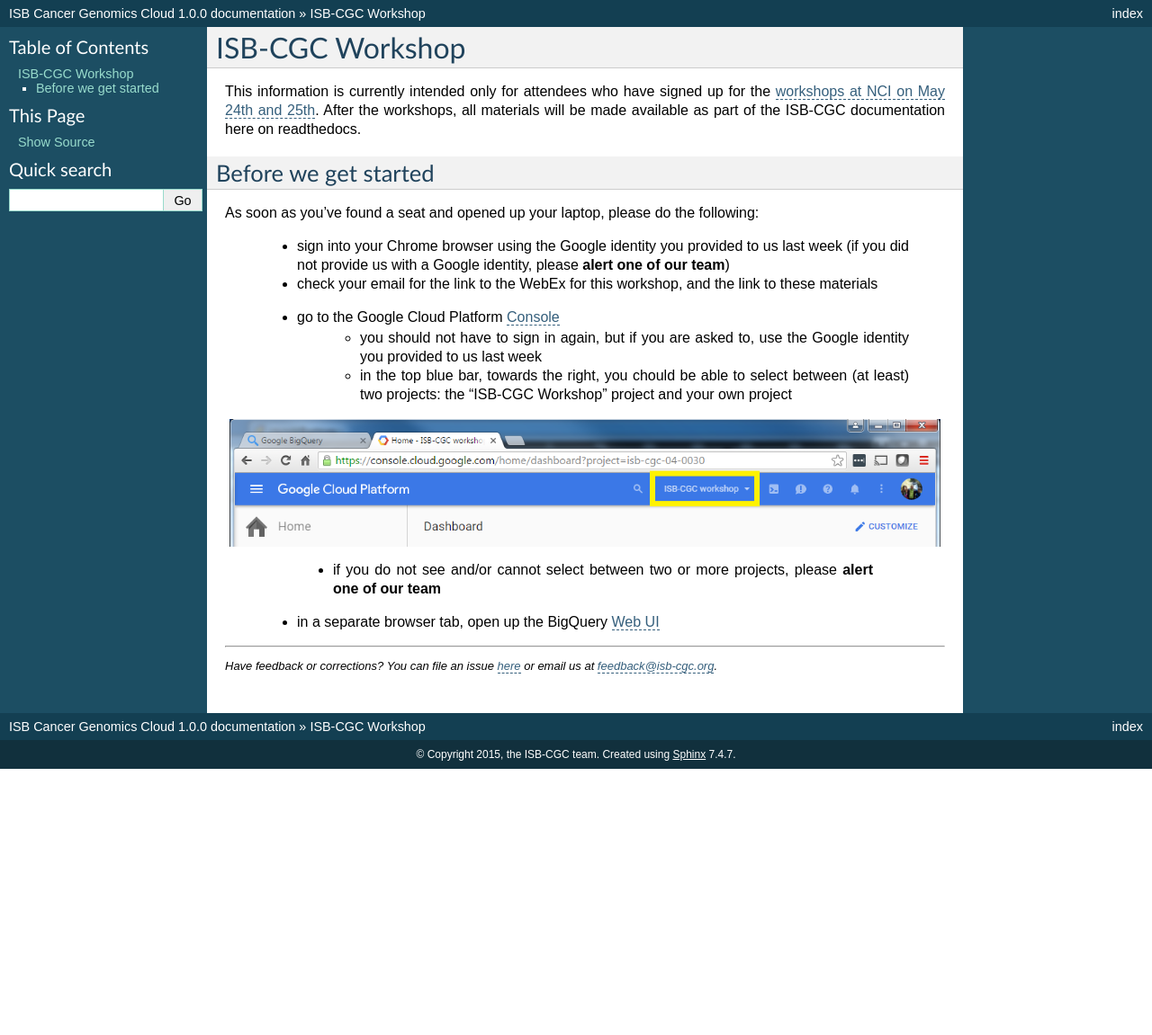
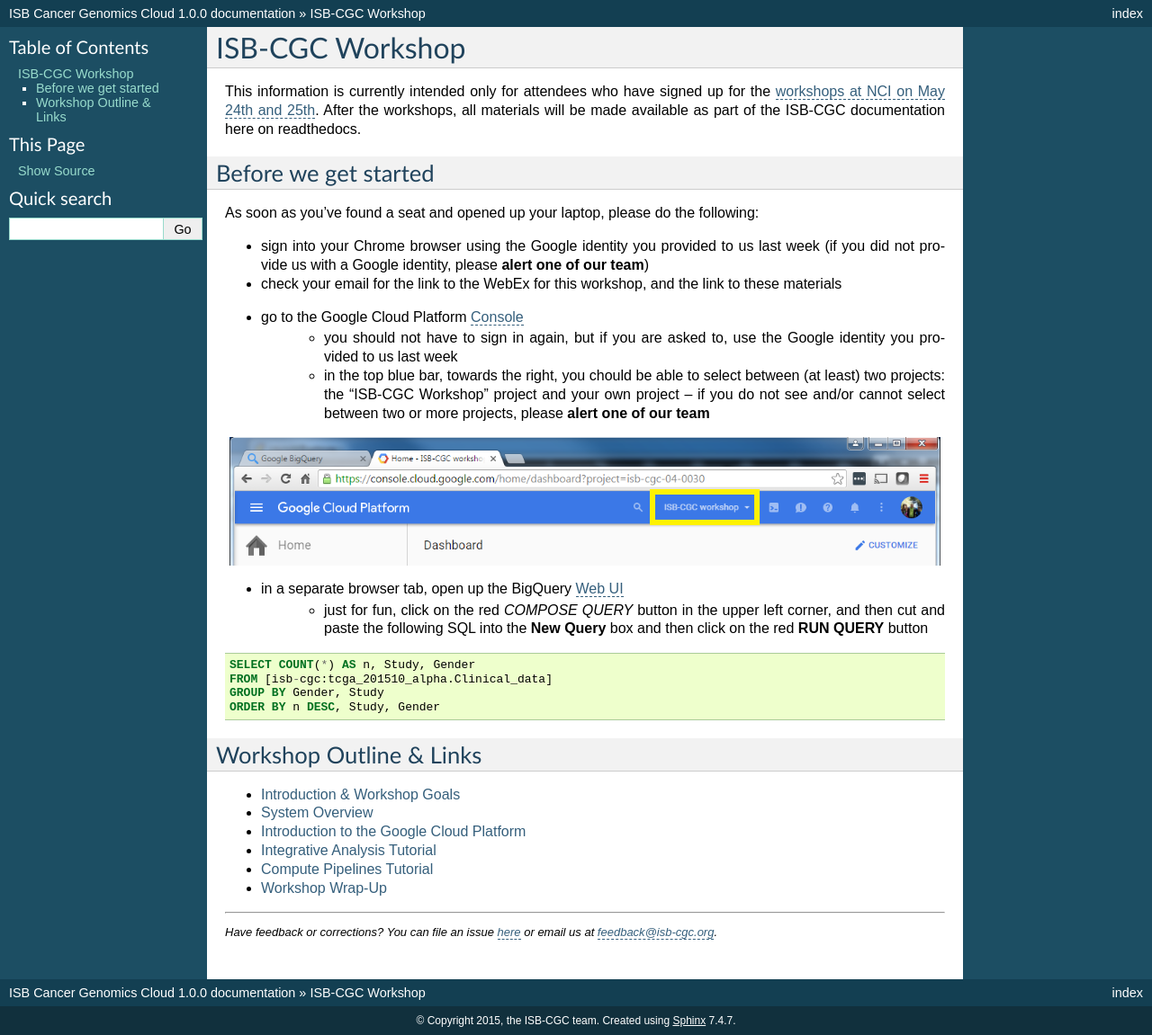
Before and after one commit to isb-cgc/readthedocs, a Sphinx documentation site: the page built from docs/source/sections/day_of_Workshop.rst, in a window 1280 px wide and 1151 px high. Shown: the whole window at 90% size. Built offline with Sphinx 7.4.7, drawn with Linux system fonts in a browser that asks for light colours.

Commit message:
new workshop material

```diff
--- a/docs/source/sections/day_of_Workshop.rst
+++ b/docs/source/sections/day_of_Workshop.rst
@@ -14,13 +14,13 @@
 As soon as you've found a seat and opened up your laptop, please do the
 following:
 
-    * sign into your Chrome browser using the Google identity you provided to us last week (if you did not provide us with a Google identity, please **alert one of our team**)
+* sign into your Chrome browser using the Google identity you provided to us last week (if you did not provide us with a Google identity, please **alert one of our team**)
 
-    * check your email for the link to the WebEx for this workshop, and the link to these materials
+* check your email for the link to the WebEx for this workshop, and the link to these materials
 
-    * go to the Google Cloud Platform `Console <https://console.cloud.google.com>`_
-        + you should not have to sign in again, but if you are asked to, use the Google identity you provided to us last week
-        + in the top blue bar, towards the right, you chould be able to select between (at least) two projects: the "ISB-CGC Workshop" project and your own project
+* go to the Google Cloud Platform `Console <https://console.cloud.google.com>`_
+    + you should not have to sign in again, but if you are asked to, use the Google identity you provided to us last week
+    + in the top blue bar, towards the right, you chould be able to select between (at least) two projects: the "ISB-CGC Workshop" project and your own project -- if you do not see and/or cannot select between two or more projects, please **alert one of our team**
 
 .. image:: console_top.png
    :scale: 75
@@ -28,6 +28,25 @@
 
 ..
 
-        + if you do not see and/or cannot select between two or more projects, please **alert one of our team**
+* in a separate browser tab, open up the BigQuery `Web UI <https://bigquery.cloud.google.com>`_
+    + just for fun, click on the red *COMPOSE QUERY* button in the upper left corner, and then cut and paste the following SQL into the **New Query** box and then click on the red **RUN QUERY** button
 
-    * in a separate browser tab, open up the BigQuery `Web UI <https://bigquery.cloud.google.com>`_
+.. code-block:: sql
+
+   SELECT COUNT(*) AS n, Study, Gender
+   FROM [isb-cgc:tcga_201510_alpha.Clinical_data]
+   GROUP BY Gender, Study
+   ORDER BY n DESC, Study, Gender
+
+Workshop Outline & Links
+########################
+
+.. toctree::
+   :maxdepth: 1
+
+   workshop/Intro_Goals
+   workshop/Overview
+   workshop/GCP_tour
+   workshop/Integrative_Analysis_Tutorial
+   workshop/Compute_Tutorial
+   workshop/Wrap_Up
--- /dev/null
+++ b/docs/source/sections/workshop/Compute_Tutorial.rst
@@ -0,0 +1,5 @@
+**************************
+Compute Pipelines Tutorial
+**************************
+
+The ISB-CGC ...
--- /dev/null
+++ b/docs/source/sections/workshop/GCP_tour.rst
@@ -0,0 +1,5 @@
+*****************************************
+Introduction to the Google Cloud Platform
+*****************************************
+
+The ISB-CGC ...
--- /dev/null
+++ b/docs/source/sections/workshop/Integrative_Analysis_Tutorial.rst
@@ -0,0 +1,5 @@
+*****************************
+Integrative Analysis Tutorial
+*****************************
+
+The ISB-CGC ...
--- /dev/null
+++ b/docs/source/sections/workshop/Intro_Goals.rst
@@ -0,0 +1,5 @@
+*****************************
+Introduction & Workshop Goals
+*****************************
+
+The ISB-CGC ...
--- /dev/null
+++ b/docs/source/sections/workshop/Overview.rst
@@ -0,0 +1,5 @@
+***************
+System Overview
+***************
+
+The ISB-CGC ...
--- /dev/null
+++ b/docs/source/sections/workshop/Wrap_Up.rst
@@ -0,0 +1,5 @@
+****************
+Workshop Wrap-Up
+****************
+
+The ISB-CGC ...
```
